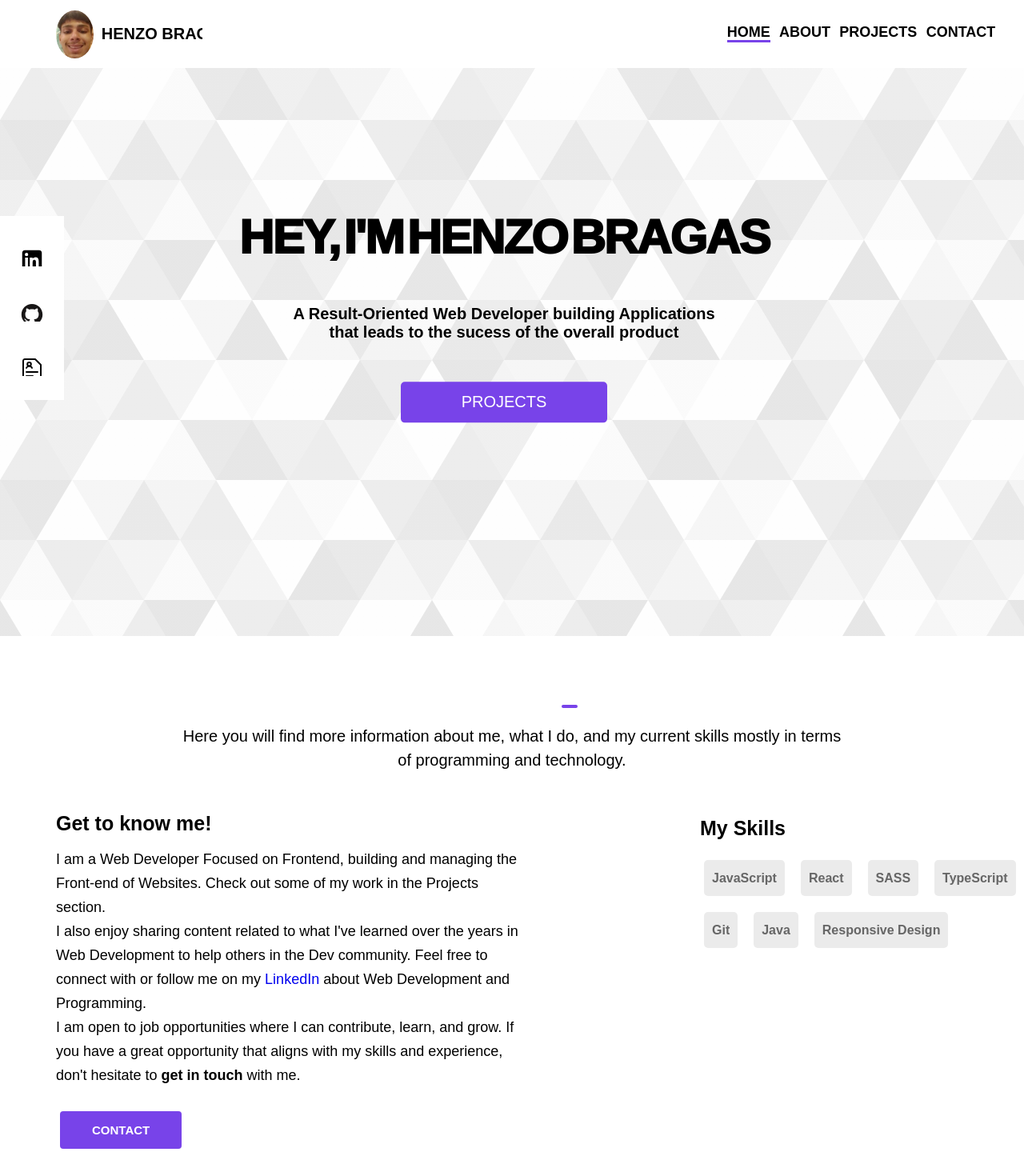
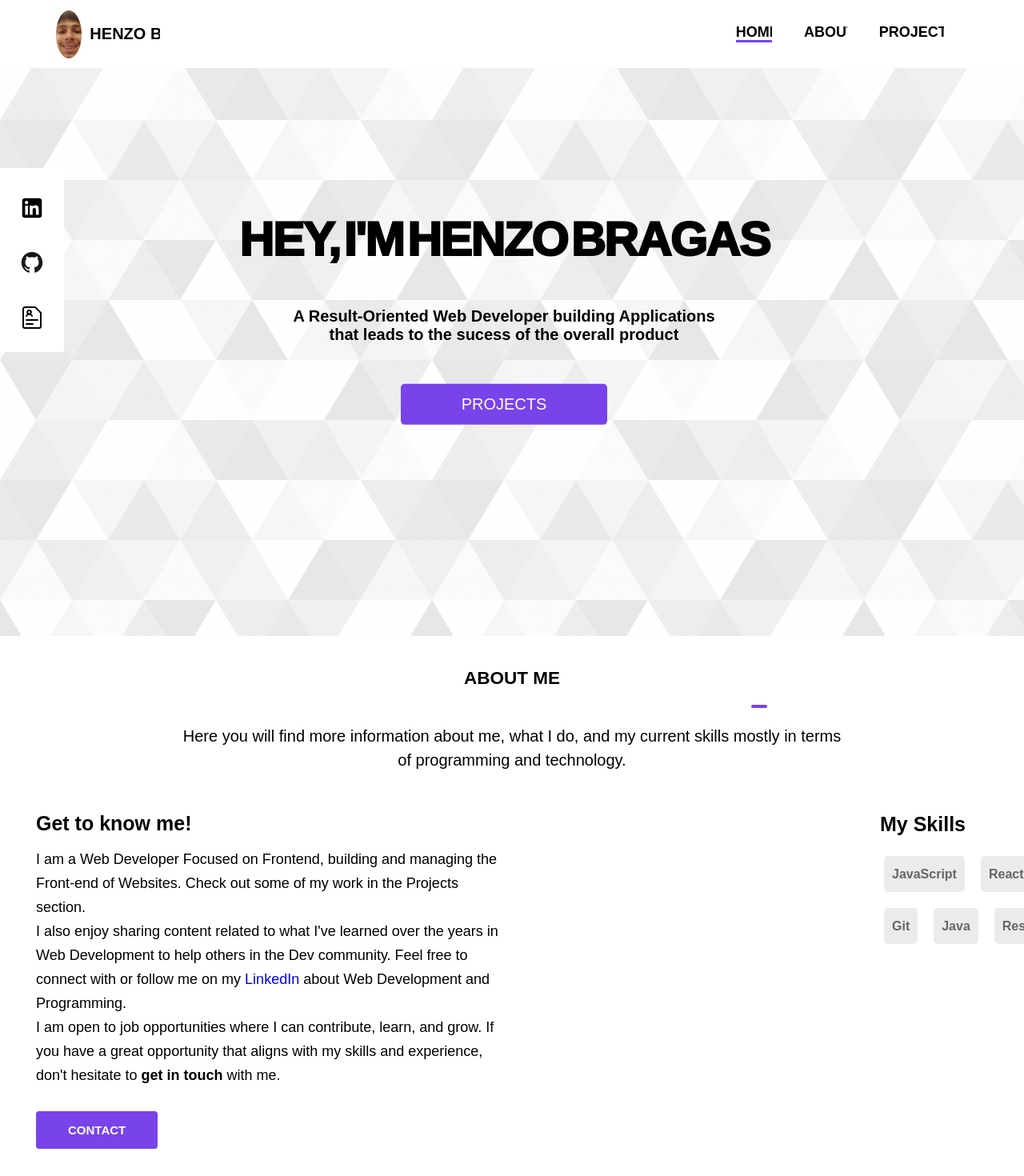
Before and after one commit to HenzoBragas/Portfolio, a React (Vite) app: page / in a window 1280 px wide. Shown: the top 1470 px of the page at 80% size. Built offline with nearby package versions, Linux system fonts and the light colour scheme.

Commit message:
feat: added responsive the aplication to desktops

```diff
--- a/src/App.css
+++ b/src/App.css
@@ -34,6 +34,7 @@
 
 
 .hr {
+  text-align: center;
   background-color: #7843e9;
   padding: 2px;
   border-radius: 5px;
@@ -41,3 +42,11 @@
   margin-left: 702px;
   margin-bottom: 20px;
 }
+
+@media screen and (min-width: 1200px) {
+  .hr {
+    text-align: center;
+    margin-left: 939px;
+
+  }
+}
--- a/src/App.jsx
+++ b/src/App.jsx
@@ -7,9 +7,8 @@ import AboutMe from './components/AboutMe'
 import Footer from './components/Footer'
 import Projects from './components/Projects'
 
+
 function App() {
-  const [count, setCount] = useState(0)
-
   return (
     <>
       <div>
--- a/src/components/Menu.jsx
+++ b/src/components/Menu.jsx
@@ -54,18 +54,6 @@ function Menu() {
                             PROJECTS
                         </ScrollLink>
                     </li>
-                    <li>
-                        <ScrollLink
-                            to="contact"
-                            smooth={true}
-                            duration={500}
-                            spy={true}
-                            onSetActive={handleSetActive}
-                            className={activeLink === 'contact' ? 'active' : ''}
-                        >
-                            CONTACT
-                        </ScrollLink>
-                    </li>
                 </ul>
             </header>
         </div>
--- a/src/styles/AboutMe.css
+++ b/src/styles/AboutMe.css
@@ -9,13 +9,12 @@
   font-size: 15px;
 }
 .container-about h2 {
-  margin: 20px 650px;
+  margin: 20px;
+  text-align: center;
   white-space: nowrap;
 }
 
 .subtitle {
-  justify-content: center;
-  align-items: center;
   text-align: center;
 }
 .subtitle h3 {
@@ -45,7 +44,6 @@
   font-size: 18px;
   line-height: 30px;
 }
-
 
 .container-skills {
   display: flex;
@@ -86,6 +84,16 @@
   transition: scale 2.5s cubic-bezier(0.25, 1, 0.5, 1);
 }
 
-.overlay:hover{
+.overlay:hover {
   transform: scale(1.1);
 }
+
+@media screen and (min-width: 1200px) {
+  .meabout{
+    margin-right: 600px;
+  }
+
+  .container-skills {
+    margin-left: 1100px;
+  }
+}
--- a/src/styles/Projects.css
+++ b/src/styles/Projects.css
@@ -80,7 +80,7 @@
 
 }
 
-button {
+.projectItem button {
   display: inline-block;
   margin-right: 10px;
   margin: 5px;
@@ -94,6 +94,19 @@ button {
   font-weight: 600;
 }
 
-button:hover {
+.projectItem button:hover {
   background: none;
 }
+
+@media screen and (min-width: 1200px) {
+  .projectsWrapper .subtitle {
+    margin-bottom: 80px;
+  }
+  .containerProjects{
+    width: 1800px;
+    scale: 1.1;
+    margin-left: 60px;
+  }
+
+
+}
--- a/src/styles/Social.css
+++ b/src/styles/Social.css
@@ -17,9 +17,16 @@
   background: none;
   cursor: pointer;
   overflow: hidden;
+  transition: background-color 0.5s ease;
 }
 
 #link-social button:hover {
   background-color: rgba(120, 67, 233, 0.2);
-  translate: 0.5s;
 }
+
+
+@media screen and (min-width: 1024px) {
+    #link-social{
+      bottom: 45%;
+    }
+}
--- a/src/styles/menu.css
+++ b/src/styles/menu.css
@@ -14,7 +14,8 @@ header ul {
   width: 500px;
   margin-left: 600px;
   justify-content: space-around;
-  padding: 30px;
+  padding: 100px;
+
 }
 header li {
   font-size: 18px;
@@ -60,3 +61,13 @@ header ul li .active{
   font-size: 20px;
   font-weight: 600;
 }
+
+
+@media screen and (min-width: 1200px) {
+    header ul {
+      width: calc(90% -  38%);
+      justify-content: flex-end;
+      gap: 40px;
+
+    }
+}
```
